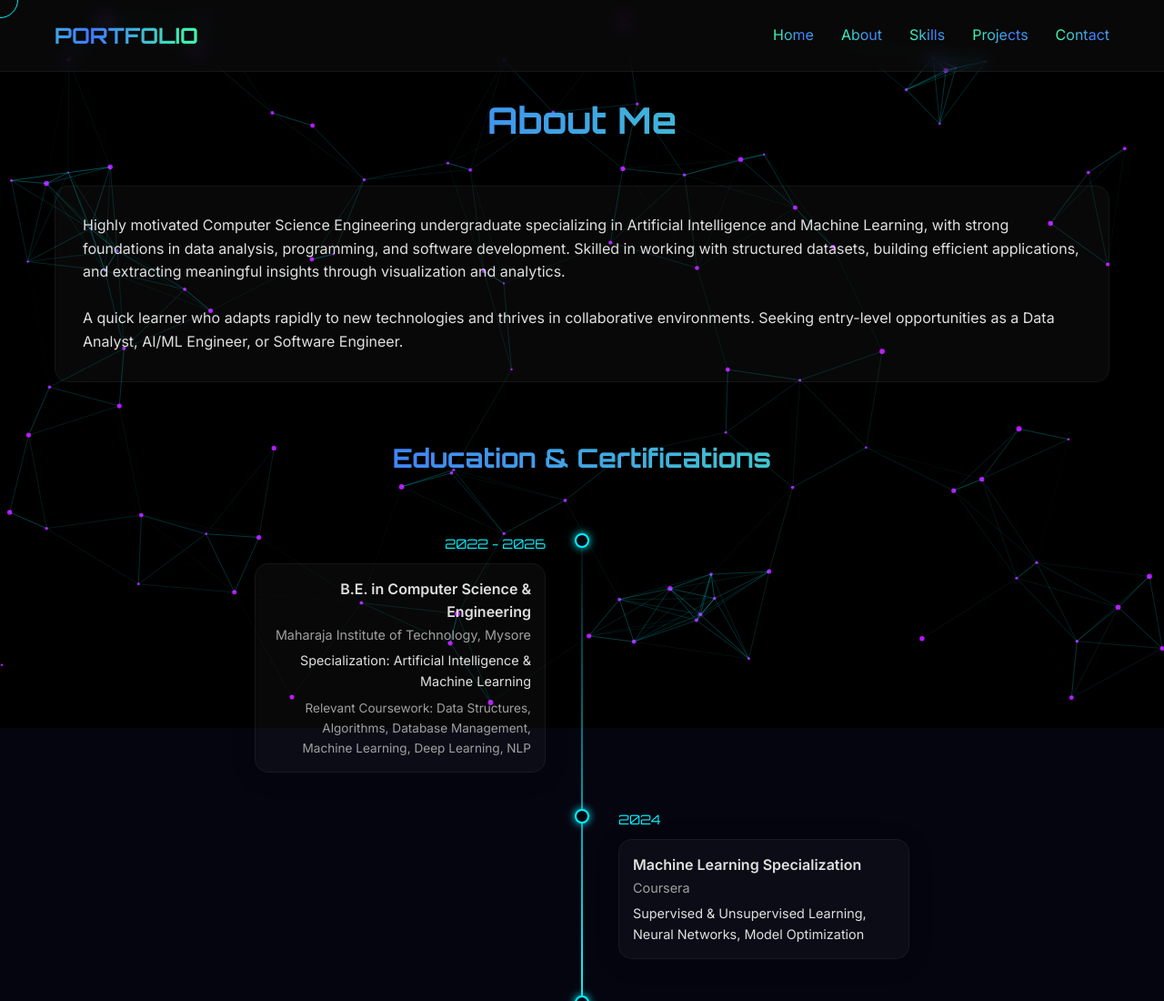
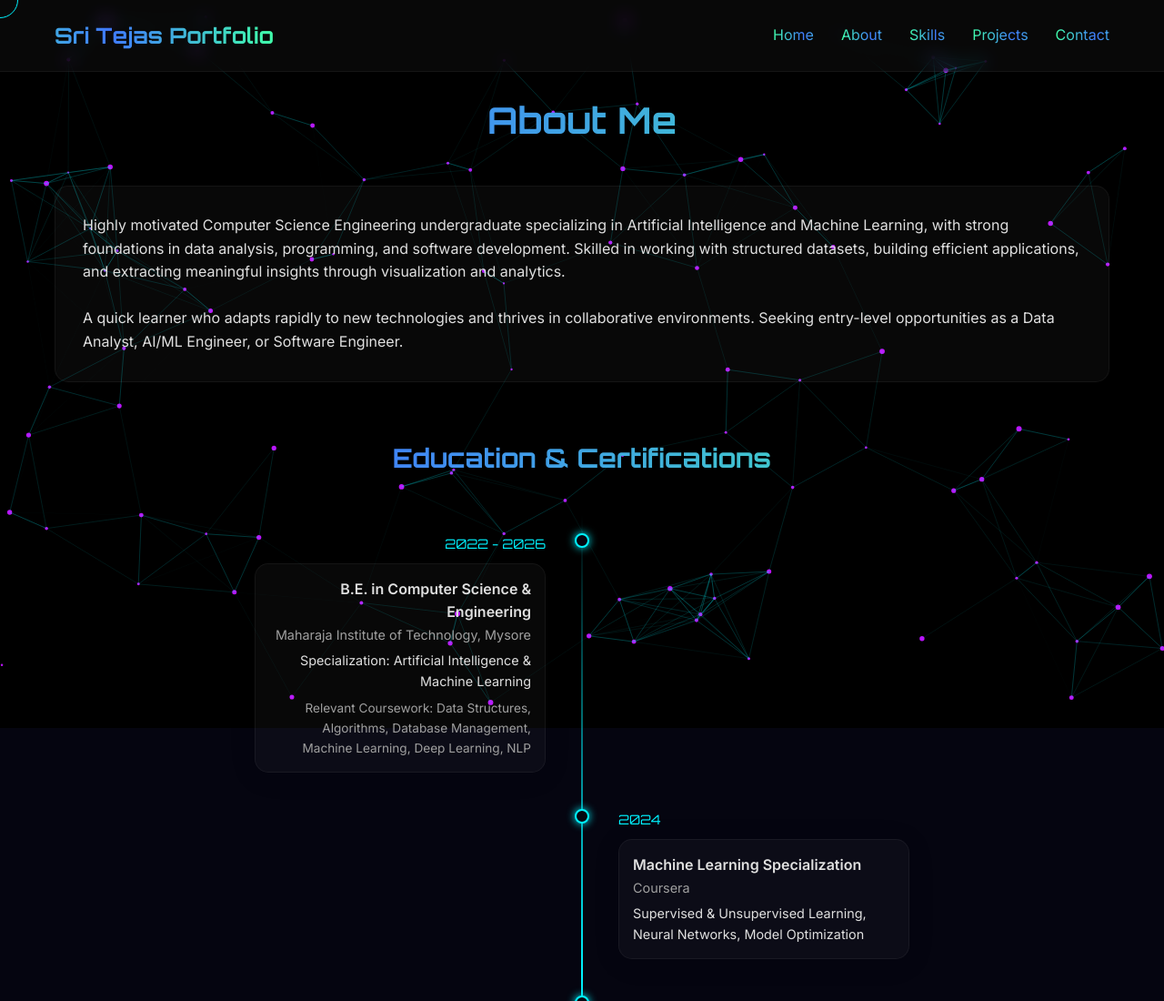
Before and after one commit to SriTejasMC/MyFolio, a website built with Vite: page about.html in a window 1280 px wide. Shown: the top 1100 px of the page at 91% size. Built offline with nearby package versions, Linux system fonts and the light colour scheme.

Commit message:
Update branding to Sri Tejas Portfolio and fix package naming

```diff
--- a/about.html
+++ b/about.html
@@ -5,7 +5,7 @@
     <meta charset="UTF-8" />
     <link rel="icon" type="image/svg+xml" href="/vite.svg" />
     <meta name="viewport" content="width=device-width, initial-scale=1.0" />
-    <title>About - Futuristic Portfolio</title>
+    <title>About - Sri Tejas Portfolio</title>
 </head>
 
 <body>
@@ -20,7 +20,7 @@
     <div id="app">
         <header class="glass-header">
             <nav class="container">
-                <div class="logo">PORTFOLIO</div>
+                <div class="logo">Sri Tejas Portfolio</div>
                 <ul class="nav-links">
                     <li><a href="/index.html">Home</a></li>
                     <li><a href="/about.html">About</a></li>
--- a/package.json
+++ b/package.json
@@ -1,5 +1,5 @@
 {
-  "name": "SriTejasPortfolio",
+  "name": "sri-tejas-portfolio",
   "private": true,
   "version": "0.0.0",
   "type": "module",
```
Also changed, not shown: contact.html (+2 -2 lines), index.html (+2 -2 lines), projects.html (+2 -2 lines), skills.html (+2 -2 lines), 1 other file.
